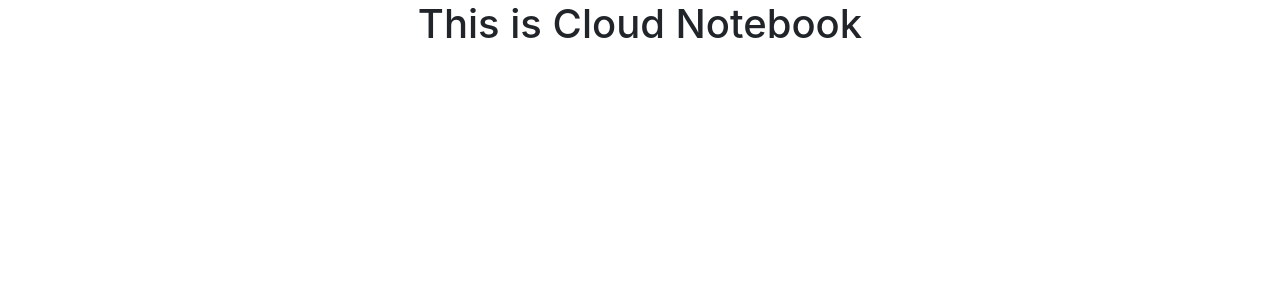
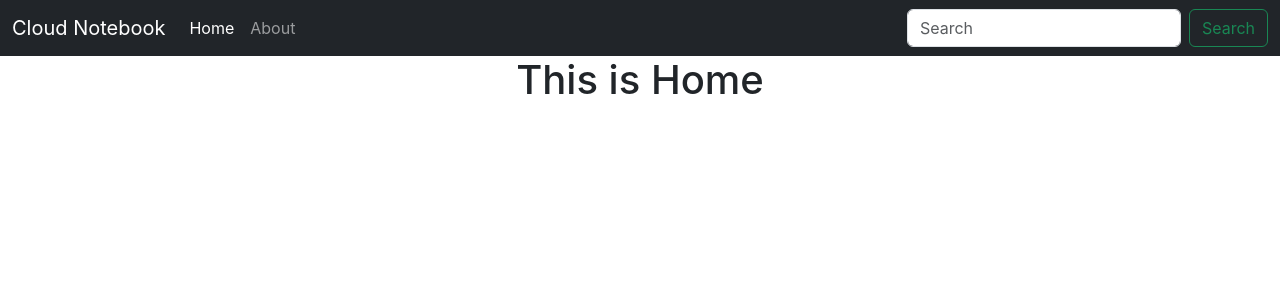
Before and after one commit to a-mythh/Cloud-Notebook, a React (Create React App) app: page / in a window 1280 px wide. Shown: the top 300 px of the page. Built offline with nearby package versions, Linux system fonts and the light colour scheme.

Commit message:
added navigation bar and react router

```diff
--- a/src/App.js
+++ b/src/App.js
@@ -1,10 +1,23 @@
+import React from "react";
+
 import "./App.css";
+import Navbar from "./components/Navbar";
+import Home from "./components/Home";
+import About from "./components/About";
+
+import { BrowserRouter, Routes, Route } from "react-router-dom";
 
 function App() {
     return (
-        <div className="App">
-            <h1> This is Cloud Notebook </h1>
-        </div>
+        <>
+            <BrowserRouter>
+                <Navbar />
+                <Routes>
+                    <Route path="/" element={<Home />} />
+                    <Route path="about/*" element={<About />} />
+                </Routes>
+            </BrowserRouter>
+        </>
     );
 }
 
--- /dev/null
+++ b/src/components/About.js
@@ -0,0 +1,7 @@
+import React from "react";
+
+const About = () => {
+    return <div>This is about</div>;
+};
+
+export default About;
--- /dev/null
+++ b/src/components/Home.js
@@ -0,0 +1,11 @@
+import React from "react";
+
+const Home = () => {
+    return (
+        <div className="App">
+            <h1> This is Home </h1>
+        </div>
+    );
+};
+
+export default Home;
--- /dev/null
+++ b/src/components/Navbar.js
@@ -0,0 +1,67 @@
+import React from "react";
+import { Link } from "react-router-dom";
+
+const Navbar = () => {
+    return (
+        <div>
+            <nav
+                className="navbar navbar-dark bg-dark navbar-expand-lg"
+                style={{ backgroundColor: "blue", color: "green" }}
+            >
+                <div className="container-fluid">
+                    <Link className="navbar-brand" to="/">
+                        Cloud Notebook
+                    </Link>
+                    <button
+                        className="navbar-toggler"
+                        type="button"
+                        data-bs-toggle="collapse"
+                        data-bs-target="#navbarSupportedContent"
+                        aria-controls="navbarSupportedContent"
+                        aria-expanded="false"
+                        aria-label="Toggle navigation"
+                    >
+                        <span className="navbar-toggler-icon"></span>
+                    </button>
+                    <div
+                        className="collapse navbar-collapse"
+                        id="navbarSupportedContent"
+                    >
+                        <ul className="navbar-nav me-auto mb-2 mb-lg-0">
+                            <li className="nav-item">
+                                <Link
+                                    className="nav-link active"
+                                    aria-current="page"
+                                    to="/"
+                                >
+                                    Home
+                                </Link>
+                            </li>
+                            <li className="nav-item">
+                                <Link className="nav-link" to="/about">
+                                    About
+                                </Link>
+                            </li>
+                        </ul>
+                        <form className="d-flex" role="search">
+                            <input
+                                className="form-control me-2"
+                                type="search"
+                                placeholder="Search"
+                                aria-label="Search"
+                            />
+                            <button
+                                className="btn btn-outline-success"
+                                type="submit"
+                            >
+                                Search
+                            </button>
+                        </form>
+                    </div>
+                </div>
+            </nav>
+        </div>
+    );
+};
+
+export default Navbar;
```
